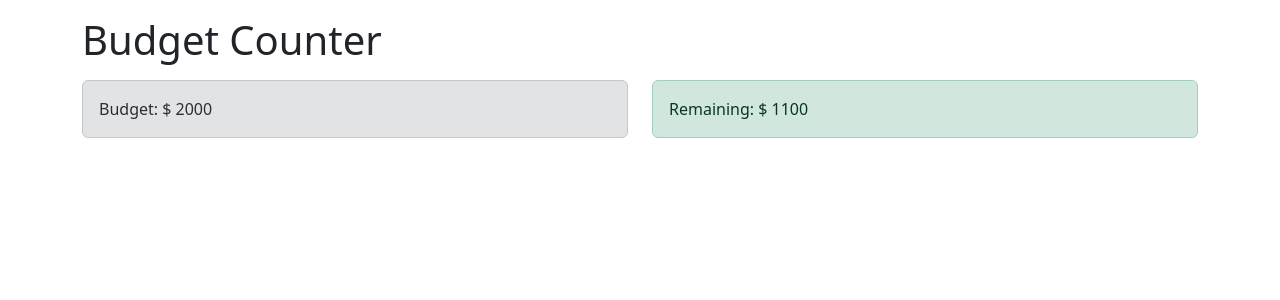
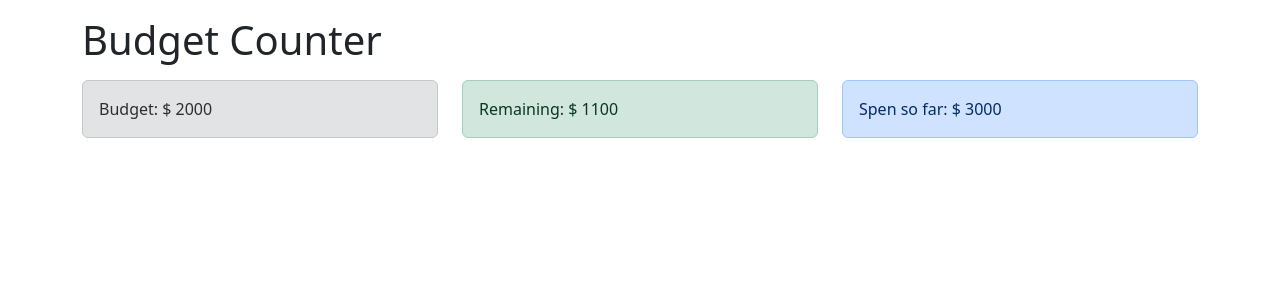
Before and after one commit to ismaelmarot/BudgetApp, a React (Create React App) app: page / in a window 1280 px wide. Shown: the top 300 px of the page. Built offline with nearby package versions, Linux system fonts and the light colour scheme.

Commit message:
ExpenseTotal component added

```diff
--- a/src/App.js
+++ b/src/App.js
@@ -2,6 +2,7 @@ import React from 'react';
 import 'bootstrap/dist/css/bootstrap.min.css';
 import Budget from './components/Budget';
 import Remaining from './components/Remaining';
+import ExpenseTotal from './components/ExpenseTotal';
 
 const App = () => {
   return (
@@ -14,6 +15,9 @@ const App = () => {
         <div className='col-sm'>
           <Remaining />
         </div>
+        <div className='col-sm'>
+          <ExpenseTotal />
+        </div>
       </div>
     </div>
   );
--- /dev/null
+++ b/src/components/ExpenseTotal.js
@@ -0,0 +1,11 @@
+import React from 'react';
+
+const ExpenseTotal = () =>{
+    return(
+        <div className='alert alert-primary'>
+            <span>Spen so far: $ 3000</span>
+        </div>
+    );
+}
+
+export default ExpenseTotal;
```
